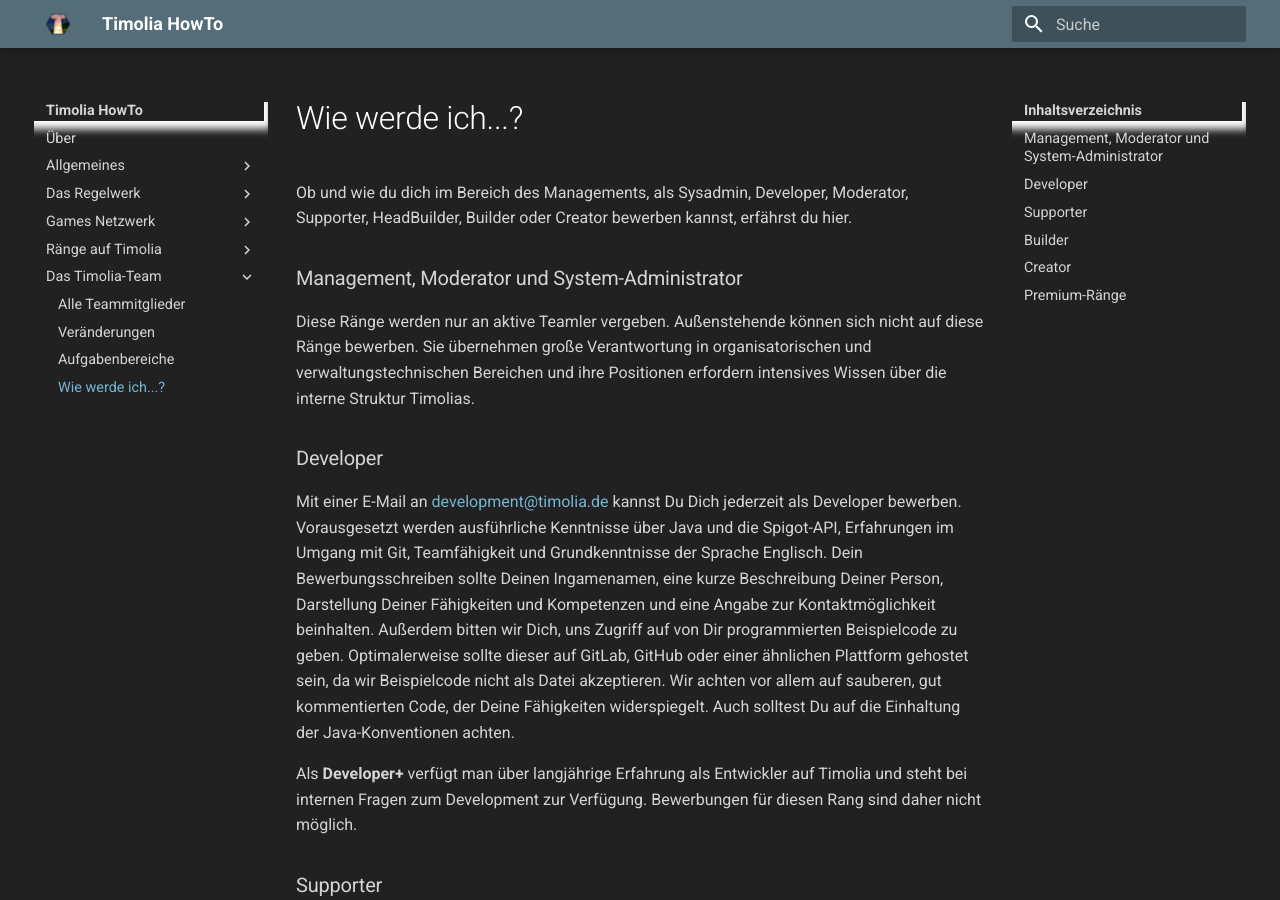
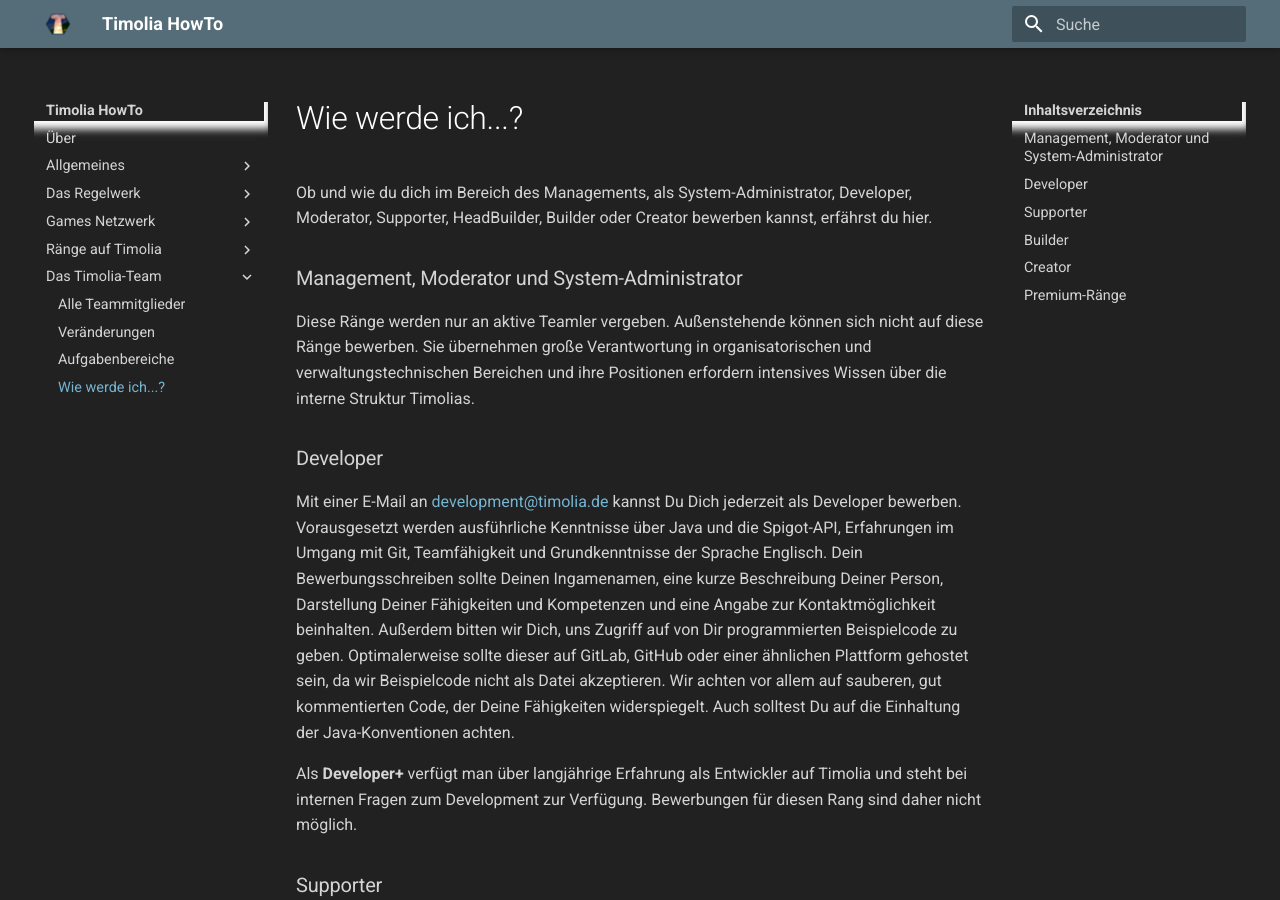
Before and after one commit to TimoliaDE/HowTo, an MkDocs documentation site: the page built from docs/team/apply.md, in a window 1280 px wide and 900 px high. Built offline with MkDocs 1.6.1 and Material for MkDocs 9.7.7, drawn with Linux system fonts in a browser that asks for light colours; old or Windows-style settings are respelled for this version of MkDocs.

Commit message:
Sysadmin -> System-Administrator @apply.md

```diff
--- a/docs/team/apply.md
+++ b/docs/team/apply.md
@@ -1,4 +1,4 @@
-Ob und wie du dich im Bereich des Managements, als Sysadmin, Developer, Moderator, Supporter, HeadBuilder, Builder oder Creator bewerben kannst, erfährst du hier.
+Ob und wie du dich im Bereich des Managements, als System-Administrator, Developer, Moderator, Supporter, HeadBuilder, Builder oder Creator bewerben kannst, erfährst du hier.
 
 ### Management, Moderator und System-Administrator
 Diese Ränge werden nur an aktive Teamler vergeben. Außenstehende können sich nicht auf diese Ränge bewerben.
```
